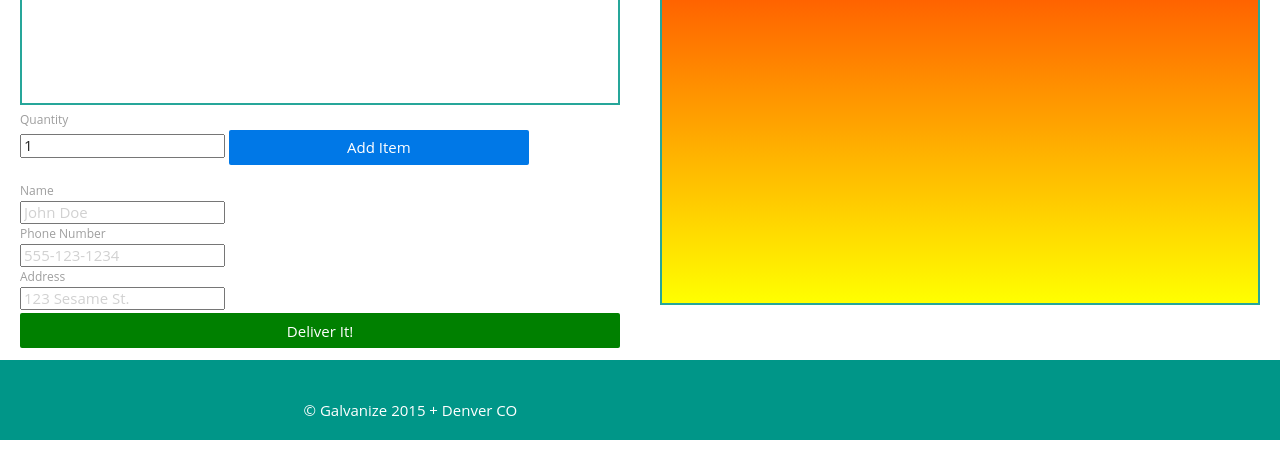
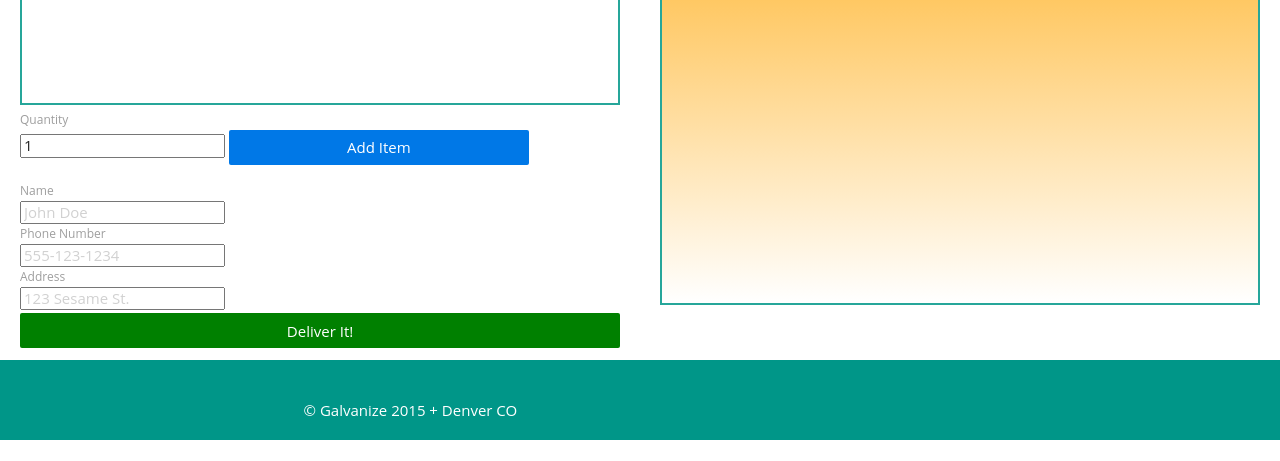
Before and after one commit to iamJakeRobbins/eats-rnd2, a plain HTML site: page ordering.html in a window 1280 px wide. Shown: the part 339-800 px from the top of the page. Drawn offline with nearby package versions, Linux system fonts and the light colour scheme.

```diff
--- a/css/style1.css
+++ b/css/style1.css
@@ -14,7 +14,7 @@
 	border: 2px solid #26a69a;
 	height: 500px;
 	width: 600px;
-	background: linear-gradient(red, yellow);
+	background: linear-gradient(orange, white);
 }
 
 .pure-menu {
```
Also changed, not shown: background1.jpg (deleted), background2.jpg (deleted), background3.jpg (deleted), 1 other file.
